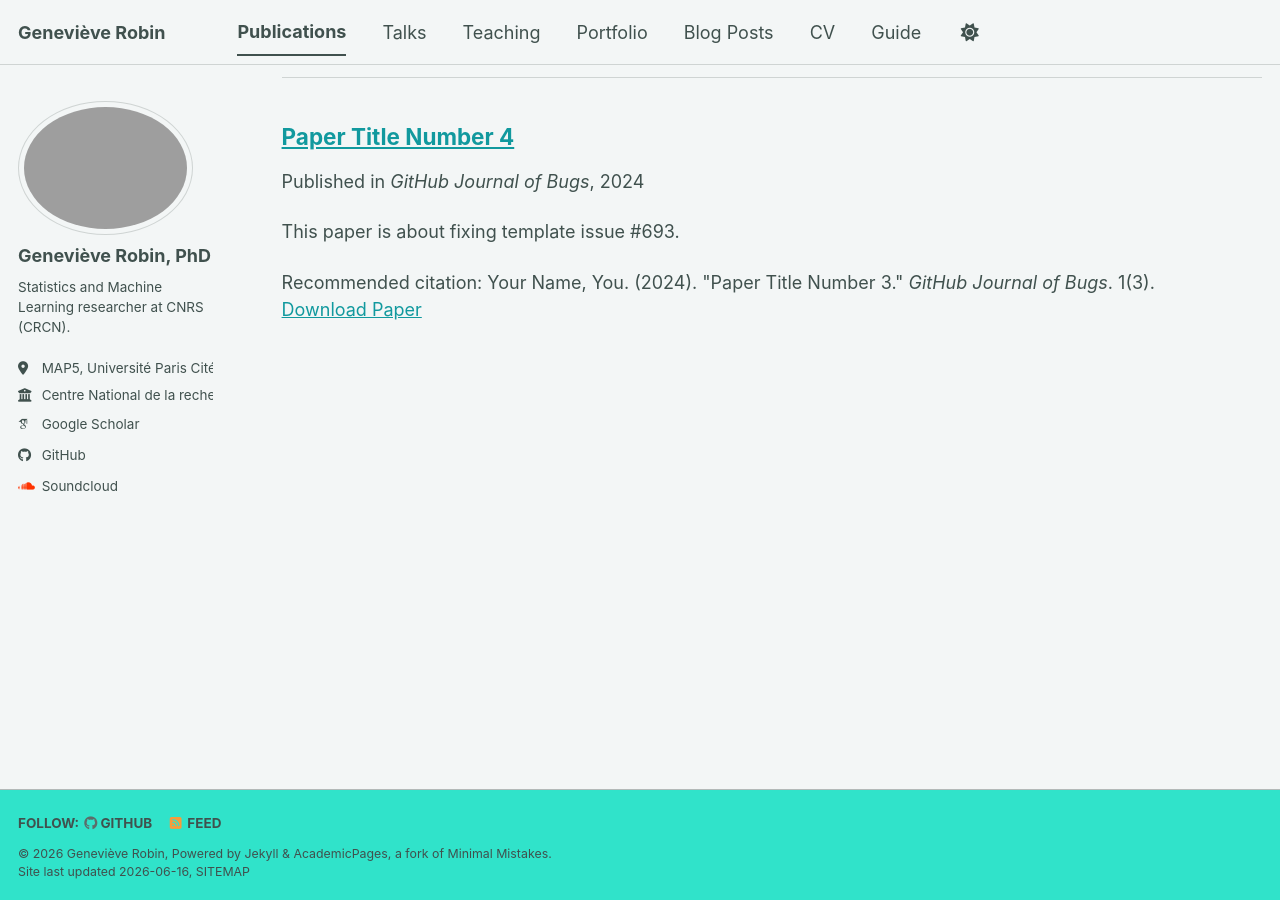
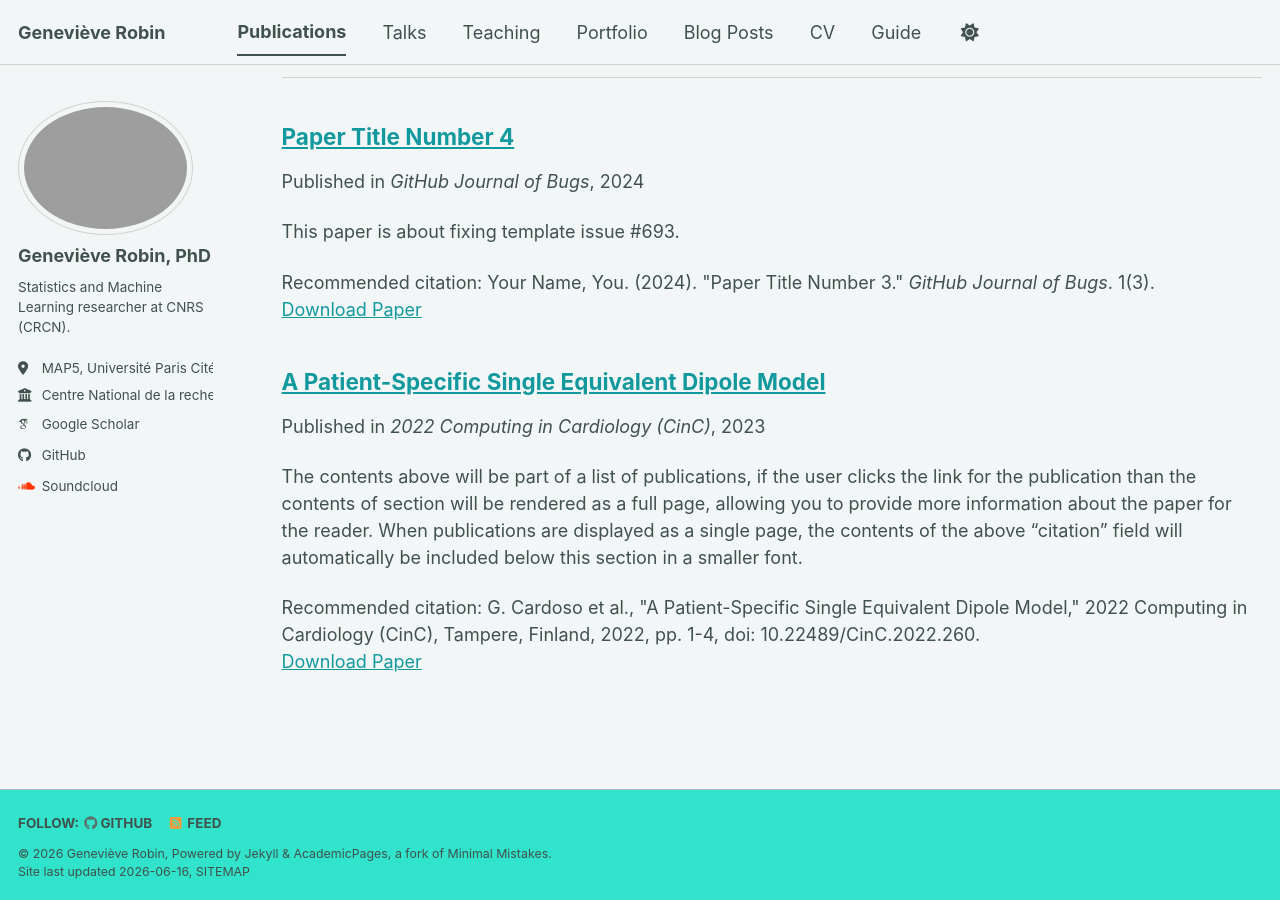
Before and after one commit to genevievelrobin/genevievelrobin.github.io, a Jekyll site: the page built from _pages/publications.html, in a window 1280 px wide and 900 px high, scrolled down 764 px. Built offline with Jekyll 4.4.1, drawn with Linux system fonts in a browser that asks for light colours; some web fonts are replaced; a script bundle is joined from its source files by our own code; library files that are not in the unit come from our copies; a file with an impossible date is left out.

Commit message:
Update publication date to April 2023

```diff
--- a/_publications/cardoso_2022_dipole.md
+++ b/_publications/cardoso_2022_dipole.md
@@ -3,7 +3,7 @@
 collection: publications
 category: conferences
 permalink: /publication/cardoso_2022_dipole
-date: 2022
+date: 2023-04-03
 venue: '2022 Computing in Cardiology (CinC)'
 paperurl: '[https://academicpages.github.io/files/paper1.pdf](https://ieeexplore.ieee.org/document/10081843)'
 citation: 'G. Cardoso et al., "A Patient-Specific Single Equivalent Dipole Model," 2022 Computing in Cardiology (CinC), Tampere, Finland, 2022, pp. 1-4, doi: 10.22489/CinC.2022.260.'
```
